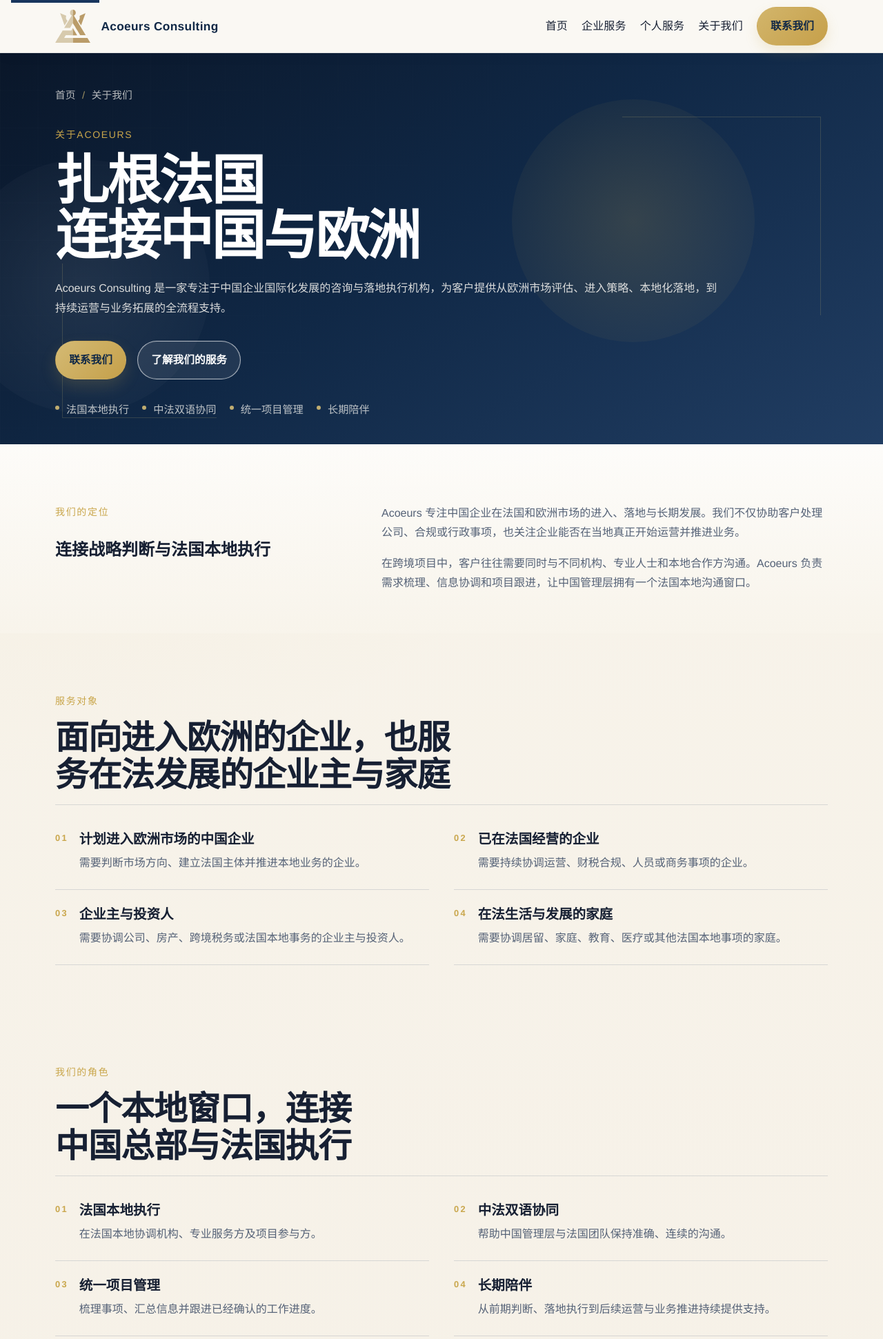
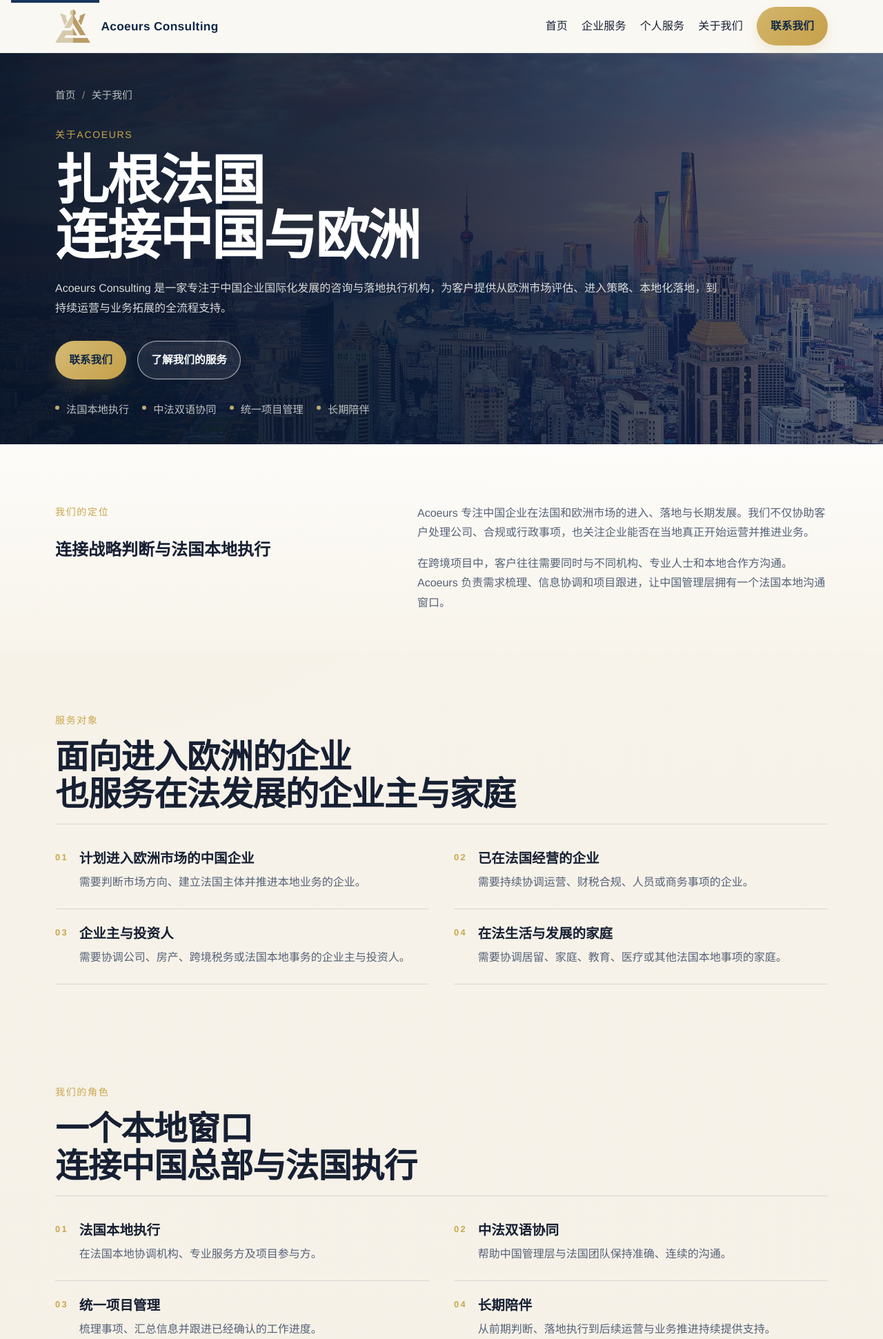
Before and after one commit to ANDGalaxie/acoeursconsulting-website, a Django app: page /about/ in a window 1280 px wide. Shown: the top 1941 px of the page at 69% size. Run offline with Django 5.2, Linux system fonts and the light colour scheme.

Commit message:
Refine homepage and about page presentation

```diff
--- a/static/css/about.css
+++ b/static/css/about.css
@@ -13,10 +13,28 @@
 
 .about-hero {
     position: relative;
+    isolation: isolate;
     overflow: clip;
     color: var(--color-white);
-    background:
-        linear-gradient(145deg, rgba(7, 20, 39, 0.99) 0%, rgba(16, 40, 70, 1) 48%, rgba(24, 54, 93, 0.96) 100%);
+    background: var(--color-navy-dark);
+}
+
+.about-hero::before,
+.about-hero::after {
+    position: absolute;
+    inset: 0;
+    content: "";
+    pointer-events: none;
+}
+
+.about-hero::before {
+    z-index: -2;
+    background: url("../images/about/about-hero-paris-shanghai.webp") center / cover no-repeat;
+}
+
+.about-hero::after {
+    z-index: -1;
+    background: linear-gradient(90deg, rgba(7, 20, 39, 0.94) 0%, rgba(12, 29, 51, 0.83) 48%, rgba(18, 42, 70, 0.56) 100%);
 }
 
 .about-hero__backdrop,
@@ -26,6 +44,10 @@
     position: absolute;
     inset: 0;
     pointer-events: none;
+}
+
+.about-hero__backdrop {
+    display: none;
 }
 
 .about-hero__grid {
@@ -142,11 +164,8 @@
     word-break: keep-all;
 }
 
-.about-hero__title span {
+.about-hero__title-line {
     display: block;
-    width: max-content;
-    max-width: 100%;
-    white-space: nowrap;
 }
 
 .about-hero__summary {
@@ -207,7 +226,7 @@
 }
 
 .about-heading--wide {
-    max-width: 48rem;
+    max-width: none;
 }
 
 .about-heading h2 {
@@ -216,6 +235,10 @@
     line-height: 1.1;
     letter-spacing: -0.02em;
     text-wrap: balance;
+}
+
+.about-heading-line {
+    display: block;
 }
 
 .about-heading p:last-child,
@@ -398,7 +426,7 @@
 
 @media (min-width: 900px) {
     .about-identity {
-        grid-template-columns: minmax(0, 0.74fr) minmax(0, 1.1fr);
+        grid-template-columns: minmax(0, 0.9fr) minmax(0, 1.1fr);
         gap: 2.4rem;
     }
 
--- a/templates/website/about.html
+++ b/templates/website/about.html
@@ -28,8 +28,8 @@
         <div class="about-hero__content">
             <p class="eyebrow" data-reveal="text" data-reveal-delay="60">关于Acoeurs</p>
             <h1 class="about-hero__title" data-reveal="title" data-reveal-delay="120">
-                <span>扎根法国</span>
-                <span>连接中国与欧洲</span>
+                <span class="about-hero__title-line">扎根法国</span>
+                <span class="about-hero__title-line">连接中国与欧洲</span>
             </h1>
             <p class="about-hero__summary" data-reveal="text" data-reveal-delay="220">
                 Acoeurs Consulting 是一家专注于中国企业国际化发展的咨询与落地执行机构，为客户提供从欧洲市场评估、进入策略、本地化落地，到持续运营与业务拓展的全流程支持。
@@ -69,7 +69,10 @@
     <div class="container">
         <header class="section-heading about-heading about-heading--wide">
             <p class="eyebrow" data-reveal="text" data-reveal-repeat="true">服务对象</p>
-            <h2 id="about-audiences-title" data-reveal="title" data-reveal-repeat="true">面向进入欧洲的企业，也服务在法发展的企业主与家庭</h2>
+            <h2 id="about-audiences-title" data-reveal="title" data-reveal-repeat="true">
+                <span class="about-heading-line">面向进入欧洲的企业</span>
+                <span class="about-heading-line">也服务在法发展的企业主与家庭</span>
+            </h2>
         </header>
         <div class="about-grid about-grid--two" aria-label="Acoeurs 服务对象">
             <article class="about-item" data-reveal="item" data-reveal-repeat="true">
@@ -108,7 +111,10 @@
     <div class="container">
         <header class="section-heading about-heading about-heading--wide">
             <p class="eyebrow" data-reveal="text" data-reveal-repeat="true">我们的角色</p>
-            <h2 id="about-roles-title" data-reveal="title" data-reveal-repeat="true">一个本地窗口，连接中国总部与法国执行</h2>
+            <h2 id="about-roles-title" data-reveal="title" data-reveal-repeat="true">
+                <span class="about-heading-line">一个本地窗口</span>
+                <span class="about-heading-line">连接中国总部与法国执行</span>
+            </h2>
         </header>
         <div class="about-grid about-grid--two" aria-label="Acoeurs 在项目中的角色">
             <article class="about-item" data-reveal="item" data-reveal-repeat="true">
@@ -147,7 +153,10 @@
     <div class="container">
         <header class="section-heading about-heading about-heading--wide">
             <p class="eyebrow" data-reveal="text" data-reveal-repeat="true">服务能力</p>
-            <h2 id="about-services-title" data-reveal="title" data-reveal-repeat="true">从企业发展到个人事务，提供法国本地协调支持</h2>
+            <h2 id="about-services-title" data-reveal="title" data-reveal-repeat="true">
+                <span class="about-heading-line">从企业发展到个人事务</span>
+                <span class="about-heading-line">提供法国本地协调支持</span>
+            </h2>
         </header>
         <div class="about-services">
             <article class="about-services__column" data-reveal="panel" data-reveal-repeat="true">
@@ -182,7 +191,10 @@
     <div class="container">
         <header class="section-heading about-heading about-heading--wide">
             <p class="eyebrow" data-reveal="text" data-reveal-repeat="true">为什么选择Acoeurs</p>
-            <h2 id="about-why-title" data-reveal="title" data-reveal-repeat="true">跨境项目需要的不只是建议，也需要有人在本地持续推进</h2>
+            <h2 id="about-why-title" data-reveal="title" data-reveal-repeat="true">
+                <span class="about-heading-line">跨境项目需要的不只是建议</span>
+                <span class="about-heading-line">也需要有人在本地持续推进</span>
+            </h2>
         </header>
         <div class="about-grid about-grid--two" aria-label="选择 Acoeurs 的理由">
             <article class="about-item" data-reveal="item" data-reveal-repeat="true">
@@ -220,13 +232,12 @@
 <section class="about-cta" aria-labelledby="about-cta-title">
     <div class="container about-cta__inner" data-reveal="panel" data-reveal-repeat="true">
         <div class="about-cta__content">
-            <p class="eyebrow">联系我们</p>
-            <h2 id="about-cta-title">正在规划一项法国或欧洲项目？</h2>
+            <h2 id="about-cta-title" class="about-cta__title">准备推进您的法国或欧洲项目？</h2>
             <p>告诉我们您的目标、当前情况和需要协调的事项，我们会根据您提交的信息与您取得联系。</p>
-            <div class="about-cta__actions">
-                <a class="button button--gold" href="{% url 'contact' %}">联系我们</a>
-                <a class="about-cta__link" href="{% url 'business' %}">了解企业服务</a>
-            </div>
+        </div>
+        <div class="about-cta__actions">
+            <a class="button button--gold" href="{% url 'contact' %}">联系我们</a>
+            <a class="about-cta__link" href="{% url 'business' %}">了解企业服务</a>
         </div>
     </div>
 </section>
```
Also changed, not shown: other parts of static/css/about.css (+27 -14 lines), static/css/home.css (+74 -15 lines), templates/website/home.html (+19 -10 lines), website/tests.py (+39 -4 lines), static/images/about/about-hero-paris-shanghai.webp (added).
